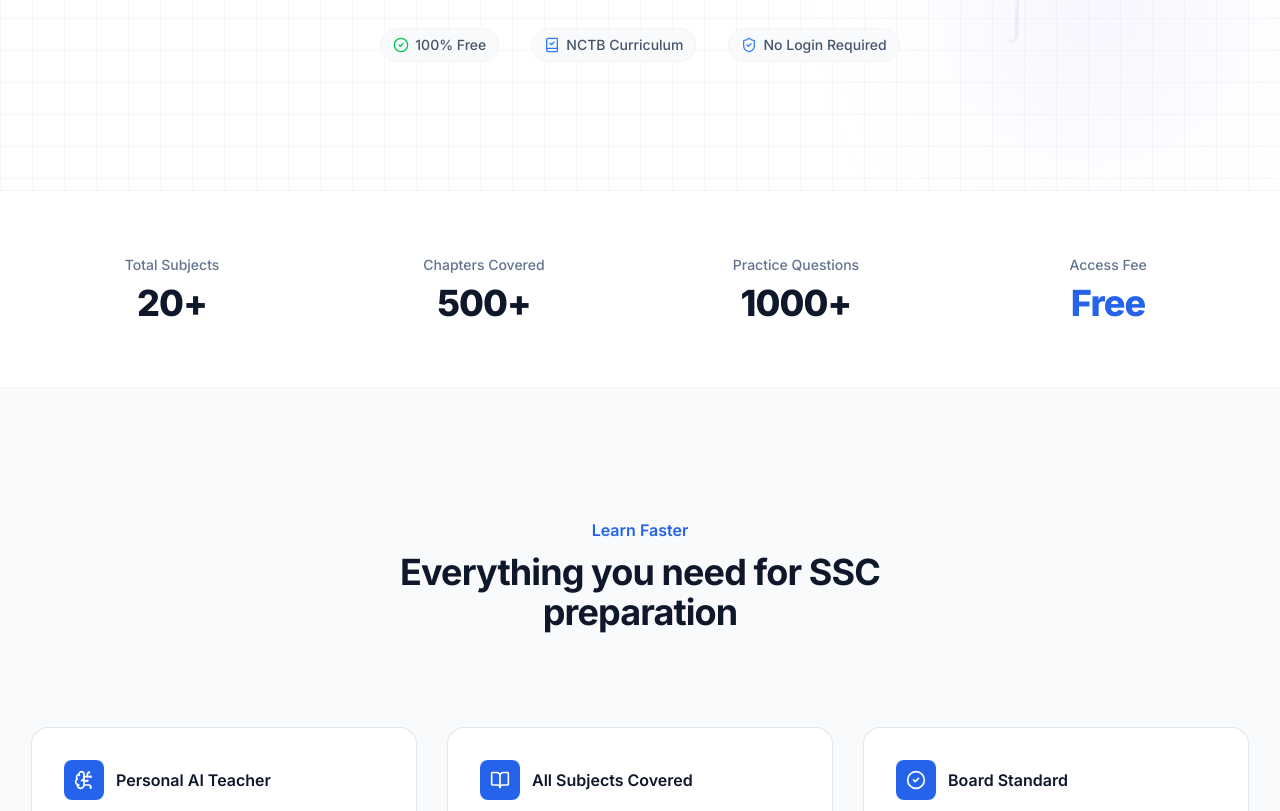
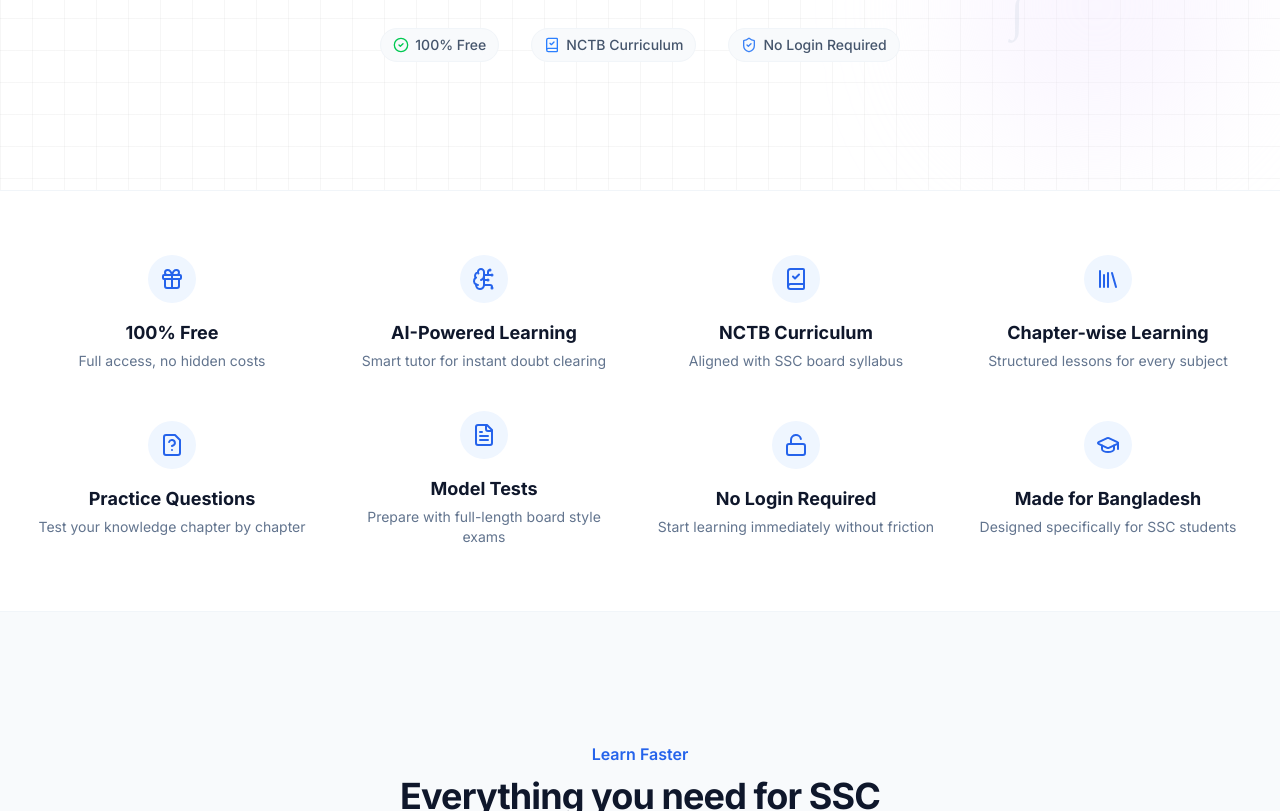
Before and after one commit to monir-codes/SSC-Tutor-AI, a React (Vite) app: page / in a window 1280 px wide. Shown: the part 591-1402 px from the top of the page. Built offline with nearby package versions, Linux system fonts and the light colour scheme; no server answers; a web font is replaced by a local one.

Commit message:
feat: replace statistics with platform highlights
Remove the unused AnimatedCounter component and update the section structure to display platform feature highlights on the home page.

```diff
--- a/src/pages/HomePage.tsx
+++ b/src/pages/HomePage.tsx
@@ -9,49 +9,14 @@ import {
   Sparkles,
   BookCheck,
   ShieldCheck,
+  Gift,
+  Library,
+  FileQuestion,
+  FileText,
+  Unlock,
 } from "lucide-react";
 import { motion, useScroll, useTransform } from "framer-motion";
 import { SEO } from "@/components/SEO";
-import { useEffect, useState } from "react";
-
-function AnimatedCounter({
-  end,
-  suffix = "",
-  duration = 2,
-}: {
-  end: number;
-  suffix?: string;
-  duration?: number;
-}) {
-  const [count, setCount] = useState(0);
-
-  useEffect(() => {
-    let startTime: number | null = null;
-    const animate = (timestamp: number) => {
-      if (!startTime) startTime = timestamp;
-      const progress = timestamp - startTime;
-      const percentage = Math.min(progress / (duration * 1000), 1);
-
-      // Easing function (easeOutExpo)
-      const easeOut = percentage === 1 ? 1 : 1 - Math.pow(2, -10 * percentage);
-
-      setCount(Math.floor(end * easeOut));
-
-      if (percentage < 1) {
-        requestAnimationFrame(animate);
-      }
-    };
-
-    requestAnimationFrame(animate);
-  }, [end, duration]);
-
-  return (
-    <>
-      {count}
-      {suffix}
-    </>
-  );
-}
 
 export function HomePage() {
   const { scrollY } = useScroll();
@@ -220,41 +185,97 @@ export function HomePage() {
         </div>
       </section>
 
-      {/* Statistics Section */}
+      {/* Platform Highlights Section */}
       <section className="bg-white border-y border-slate-100">
-        <div className="mx-auto max-w-7xl px-4 sm:px-6 lg:px-8">
-          <div className="grid grid-cols-2 gap-8 py-12 md:grid-cols-4 lg:py-16">
+        <div className="mx-auto max-w-7xl px-4 sm:px-6 lg:px-8 py-12 lg:py-16">
+          <div className="grid grid-cols-2 gap-x-6 gap-y-10 md:grid-cols-4 md:gap-x-8">
             <div className="flex flex-col items-center justify-center text-center">
-              <dt className="text-sm font-medium text-slate-500 mb-2">
-                Total Subjects
-              </dt>
-              <dd className="text-4xl font-extrabold tracking-tight text-slate-900 font-sans">
-                <AnimatedCounter end={20} suffix="+" />
-              </dd>
+              <div className="flex h-12 w-12 items-center justify-center rounded-full bg-primary-50 mb-4">
+                <Gift className="h-6 w-6 text-primary-600" />
+              </div>
+              <h3 className="text-lg font-bold text-slate-900 mb-1">
+                100% Free
+              </h3>
+              <p className="text-sm text-slate-500">
+                Full access, no hidden costs
+              </p>
             </div>
             <div className="flex flex-col items-center justify-center text-center">
-              <dt className="text-sm font-medium text-slate-500 mb-2">
-                Chapters Covered
-              </dt>
-              <dd className="text-4xl font-extrabold tracking-tight text-slate-900 font-sans">
-                <AnimatedCounter end={500} suffix="+" />
-              </dd>
+              <div className="flex h-12 w-12 items-center justify-center rounded-full bg-primary-50 mb-4">
+                <BrainCircuit className="h-6 w-6 text-primary-600" />
+              </div>
+              <h3 className="text-lg font-bold text-slate-900 mb-1">
+                AI-Powered Learning
+              </h3>
+              <p className="text-sm text-slate-500">
+                Smart tutor for instant doubt clearing
+              </p>
             </div>
             <div className="flex flex-col items-center justify-center text-center">
-              <dt className="text-sm font-medium text-slate-500 mb-2">
-                Practice Questions
-              </dt>
-              <dd className="text-4xl font-extrabold tracking-tight text-slate-900 font-sans">
-                <AnimatedCounter end={1000} suffix="+" />
-              </dd>
+              <div className="flex h-12 w-12 items-center justify-center rounded-full bg-primary-50 mb-4">
+                <BookCheck className="h-6 w-6 text-primary-600" />
+              </div>
+              <h3 className="text-lg font-bold text-slate-900 mb-1">
+                NCTB Curriculum
+              </h3>
+              <p className="text-sm text-slate-500">
+                Aligned with SSC board syllabus
+              </p>
             </div>
             <div className="flex flex-col items-center justify-center text-center">
-              <dt className="text-sm font-medium text-slate-500 mb-2">
-                Access Fee
-              </dt>
-              <dd className="text-4xl font-extrabold tracking-tight text-primary-600 font-sans">
-                Free
-              </dd>
+              <div className="flex h-12 w-12 items-center justify-center rounded-full bg-primary-50 mb-4">
+                <Library className="h-6 w-6 text-primary-600" />
+              </div>
+              <h3 className="text-lg font-bold text-slate-900 mb-1">
+                Chapter-wise Learning
+              </h3>
+              <p className="text-sm text-slate-500">
+                Structured lessons for every subject
+              </p>
+            </div>
+            <div className="flex flex-col items-center justify-center text-center">
+              <div className="flex h-12 w-12 items-center justify-center rounded-full bg-primary-50 mb-4">
+                <FileQuestion className="h-6 w-6 text-primary-600" />
+              </div>
+              <h3 className="text-lg font-bold text-slate-900 mb-1">
+                Practice Questions
+              </h3>
+              <p className="text-sm text-slate-500">
+                Test your knowledge chapter by chapter
+              </p>
+            </div>
+            <div className="flex flex-col items-center justify-center text-center">
+              <div className="flex h-12 w-12 items-center justify-center rounded-full bg-primary-50 mb-4">
+                <FileText className="h-6 w-6 text-primary-600" />
+              </div>
+              <h3 className="text-lg font-bold text-slate-900 mb-1">
+                Model Tests
+              </h3>
+              <p className="text-sm text-slate-500">
+                Prepare with full-length board style exams
+              </p>
+            </div>
+            <div className="flex flex-col items-center justify-center text-center">
+              <div className="flex h-12 w-12 items-center justify-center rounded-full bg-primary-50 mb-4">
+                <Unlock className="h-6 w-6 text-primary-600" />
+              </div>
+              <h3 className="text-lg font-bold text-slate-900 mb-1">
+                No Login Required
+              </h3>
+              <p className="text-sm text-slate-500">
+                Start learning immediately without friction
+              </p>
+            </div>
+            <div className="flex flex-col items-center justify-center text-center">
+              <div className="flex h-12 w-12 items-center justify-center rounded-full bg-primary-50 mb-4">
+                <GraduationCap className="h-6 w-6 text-primary-600" />
+              </div>
+              <h3 className="text-lg font-bold text-slate-900 mb-1">
+                Made for Bangladesh
+              </h3>
+              <p className="text-sm text-slate-500">
+                Designed specifically for SSC students
+              </p>
             </div>
           </div>
         </div>
```
